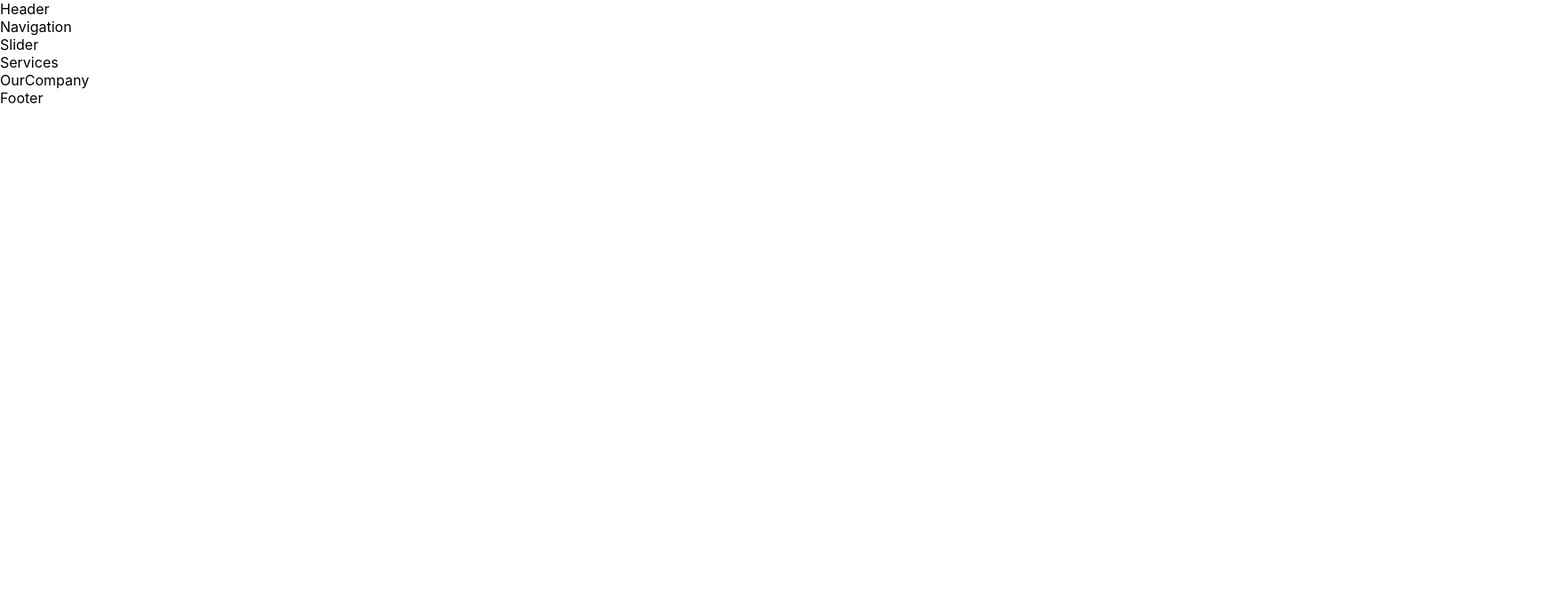
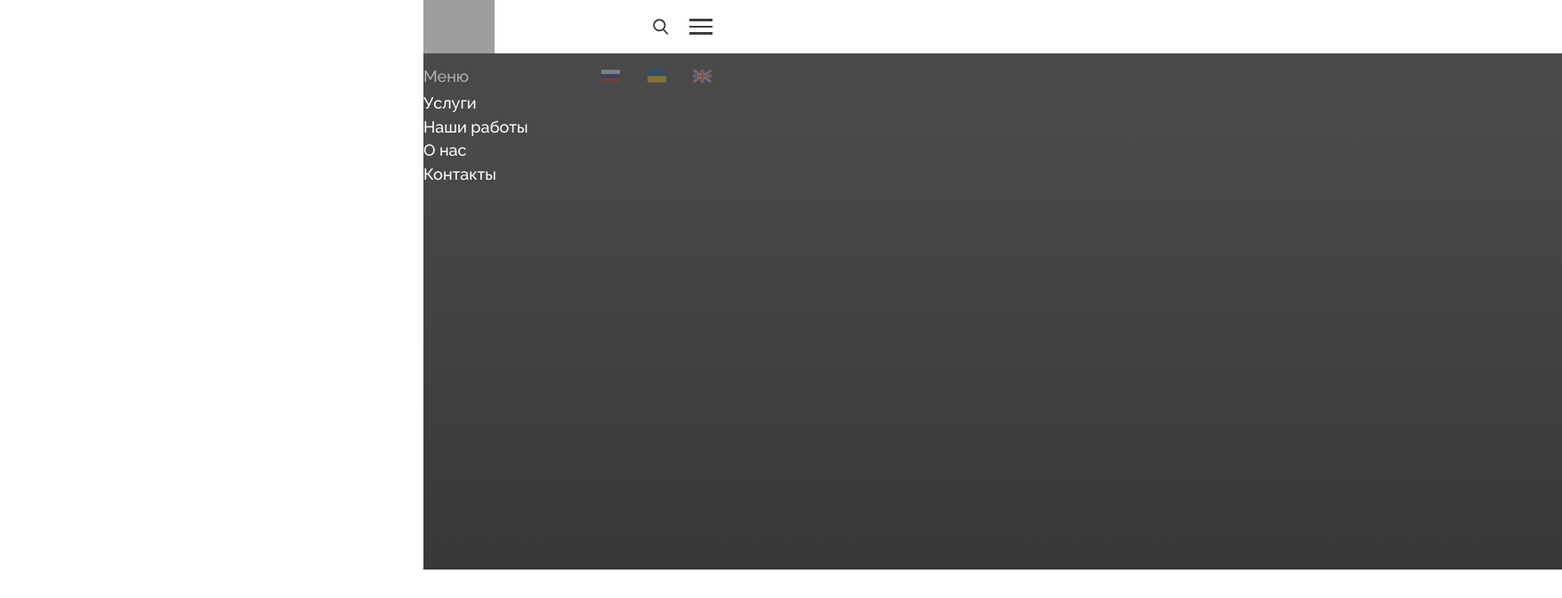
Before and after one commit to Sleepy-girl/test_stubbs_react, a React (Create React App) app: page / in a window 1280 px wide. Shown: the top 672 px of the page at 89% size, 1756 px wide, since content can reach past the window. Built offline with nearby package versions, Linux system fonts and the light colour scheme; grey boxes are pictures that could not be loaded.

Commit message:
header mobile

```diff
--- a/src/components/app/App.js
+++ b/src/components/app/App.js
@@ -4,16 +4,17 @@ import Header from "../header/Header";
 import OurCompany from "../ourCompany/OurCompany";
 import Services from "../services/Services";
 import Slider from "../slider/Slider";
+import { AppStyled } from "./AppStyled";
 
 function App() {
   return (
-    <>
+    <AppStyled>
       <Header />
       <Slider />
       <Services />
       <OurCompany />
       <Footer />
-    </>
+    </AppStyled>
   );
 }
 
--- /dev/null
+++ b/src/components/app/AppStyled.js
@@ -0,0 +1,10 @@
+import styled from "styled-components";
+
+export const AppStyled = styled.div`
+  width: 328px;
+  margin: 0 auto;
+
+  /* @media (min-width: 1360px) {
+    width: calc(1360px - 180px);
+  } */
+`;
--- a/src/components/header/Header.js
+++ b/src/components/header/Header.js
@@ -1,12 +1,25 @@
 import React from "react";
 import Navigation from "../navigation/Navigation";
+import logo from "../../assets/images/logo.png";
+import sprite from "../../assets/images/icons-sprite.svg";
+import { HeaderStyled } from "./HeaderStyled";
 
 function Header() {
   return (
-    <div>
-      Header
+    <HeaderStyled>
+      <div className="container">
+        <img className="logo" src={logo} alt="logo" height="56" />
+        <svg>
+          <use href={sprite + `#iconSearch`} />
+        </svg>
+        <ul className="wrapperBurger">
+          <li className="firstElemOfBurger" />
+          <li className="secondElemOfBurger" />
+          <li className="thirdElemOfBurger" />
+        </ul>
+      </div>
       <Navigation />
-    </div>
+    </HeaderStyled>
   );
 }
 
--- /dev/null
+++ b/src/components/header/HeaderStyled.js
@@ -0,0 +1,32 @@
+import styled from "styled-components";
+import { colors } from "../../stylesheet/vars";
+
+export const HeaderStyled = styled.header`
+  .container {
+    display: flex;
+    align-items: center;
+    height: 60px;
+  }
+
+  img {
+    width: 80px;
+    height: 56;
+    margin-right: 178px;
+  }
+  svg {
+    width: 17.4px;
+    height: 18px;
+    fill: ${colors.textTitle};
+    margin-right: 24px;
+  }
+  .firstElemOfBurger,
+  .secondElemOfBurger,
+  .thirdElemOfBurger {
+    width: 26px;
+    height: 2.6px;
+    background-color: ${colors.textTitle};
+  }
+  li:not(:last-of-type) {
+    margin-bottom: 5px;
+  }
+`;
--- a/src/components/navigation/Navigation.js
+++ b/src/components/navigation/Navigation.js
@@ -1,7 +1,46 @@
 import React from "react";
+import Footer from "../footer/Footer";
+import OurCompany from "../ourCompany/OurCompany";
+import Services from "../services/Services";
+import sprite from "../../assets/images/icons-sprite.svg";
+import { NavigationStyled } from "./NavigationStyled";
+
+const menu = [
+  { text: "Услуги", linkOnComp: <Services /> },
+  { text: "Наши работы", linkOnComp: null },
+  { text: "О нас", linkOnComp: <OurCompany /> },
+  { text: "Контакты", linkOnComp: <Footer /> },
+];
+
+const flags = ["#iconFlagOfRussia", "#iconFlagOfUkraine", "#iconUnitedKingdom"];
 
 function Navigation() {
-  return <div>Navigation</div>;
+  return (
+    <NavigationStyled>
+      <div className="mobileMenu desktopMenu">
+        <div className="wrapperMenu">
+          <span>Меню</span>
+          <ul className="flagList">
+            {flags.map((flag) => (
+              <li className="flagElem" key={flag}>
+                <svg className="flagIcons apacity">
+                  <use href={sprite + flag} />
+                </svg>
+              </li>
+            ))}
+          </ul>
+        </div>
+
+        <ul className="menuList">
+          {menu.map((elem) => (
+            <li className="menuElem" key={elem.text}>
+              <a href={elem.linkOnComp}>{elem.text}</a>
+            </li>
+          ))}
+        </ul>
+      </div>
+    </NavigationStyled>
+  );
 }
 
 export default Navigation;
--- /dev/null
+++ b/src/components/navigation/NavigationStyled.js
@@ -0,0 +1,59 @@
+import styled from "styled-components";
+import { colors } from "../../stylesheet/vars";
+
+export const NavigationStyled = styled.nav`
+  position: relative;
+  /* width: 100%;
+  height: 580px; */
+  .wrapperMenu {
+    display: flex;
+  }
+  span {
+    color: ${colors.textHover};
+    margin-right: 144px;
+  }
+  .flagList {
+    display: flex;
+    justify-content: space-between;
+    width: 134px;
+  }
+  .flagElem {
+    width: 31px;
+  }
+  .flagIcons {
+    width: 31px;
+    height: 21px;
+  }
+  .apacity {
+    opacity: 0.3;
+  }
+  span,
+  a {
+    font-weight: 500;
+    font-size: 18px;
+    line-height: 21px;
+  }
+
+  .mobileMenu {
+    @media (max-width: 1359px) {
+      position: absolute;
+      width: 100vw;
+      height: 580px;
+      background: ${colors.background};
+      padding-top: 15px;
+
+      a {
+        color: ${colors.textMain};
+      }
+      /* .flagElem:not(:last-of-type) {
+        margin-right: 20px;
+      } */
+    }
+  }
+
+  .desktopMenu {
+    @media (min-width: 1360px) {
+      position: static;
+    }
+  }
+`;
--- a/src/index.js
+++ b/src/index.js
@@ -1,7 +1,7 @@
 import React from "react";
 import ReactDOM from "react-dom";
 import App from "./components/app/App";
-import "./index.css";
+import "./stylesheet/main.css";
 
 ReactDOM.render(
   <React.StrictMode>
--- a/src/stylesheet/main.css
+++ b/src/stylesheet/main.css
@@ -14,8 +14,7 @@ html {
 }
 
 body {
-  font-family: "Montserrat", sans-serif;
-  font-weight: 400;
+  font-family: "Raleway", sans-serif;
 }
 
 img {
@@ -35,8 +34,7 @@ p {
   padding: 0;
 }
 
-ul,
-ol {
+ul {
   list-style: none;
 }
 
```
Also changed, not shown: src/assets/images/icons-sprite.svg.
